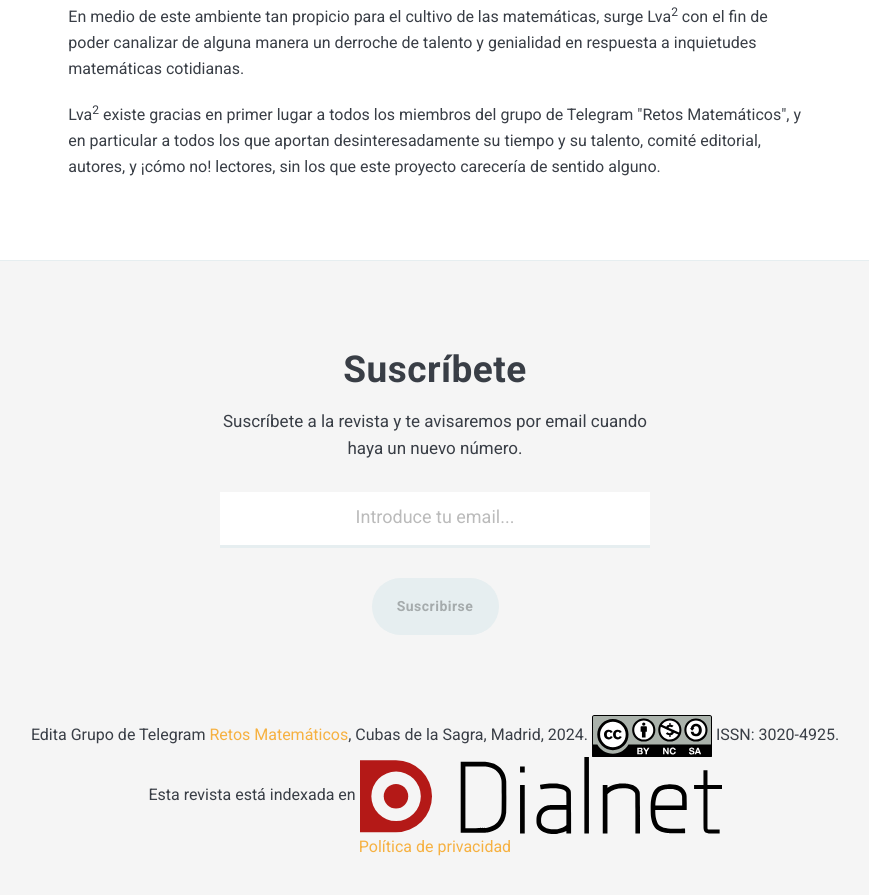
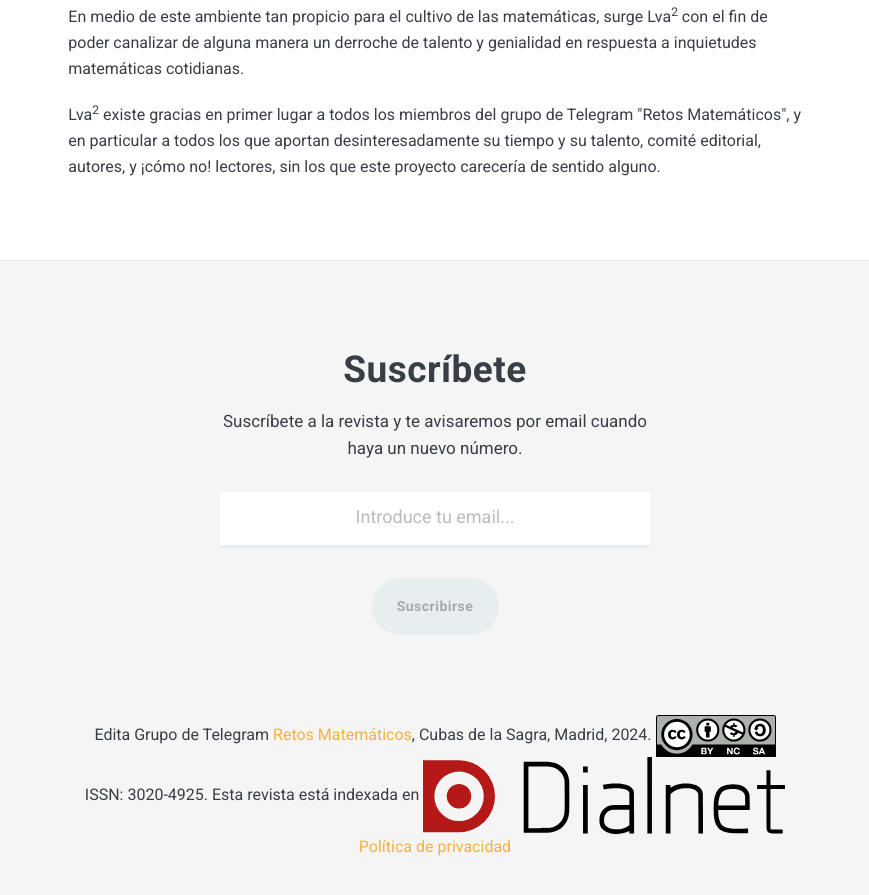
Before and after one commit to revistalva2/lva2.github.io, a Jekyll site: the page built from index.html, in a window 1280 px wide and 900 px high, scrolled down 811 px. Shown: the top 895 px of the window, without its empty margins (205-1074 px from the left). Built offline with Jekyll 4.4.1, drawn with Linux system fonts in a browser that asks for light colours; nearby versions of some CDN libraries; the list of posts is cut into pages by our own code; part of the change alters nothing that is shown.

```diff
--- a/_includes/footer.html
+++ b/_includes/footer.html
@@ -17,7 +17,7 @@
       <a href="https://t.me/Retos_Matematicos">Retos Matemáticos</a>, Cubas de la Sagra, Madrid, {{ site.time | date: "%Y" }}.
       <a href="https://creativecommons.org/licenses/by-nc-sa/4.0/">
         <img src="{{ site.baseurl }}/images/licencia.svg" height="10px">
-      </a> ISSN: 3020-4925.</br> Esta revista está indexada en
+      </a></br> ISSN: 3020-4925. Esta revista está indexada en
       <a href="https://dialnet.unirioja.es/servlet/revista?codigo=28547">
         <img src="{{ site.baseurl }}/images/dialnet.svg" height="10px">
       </a>
```
